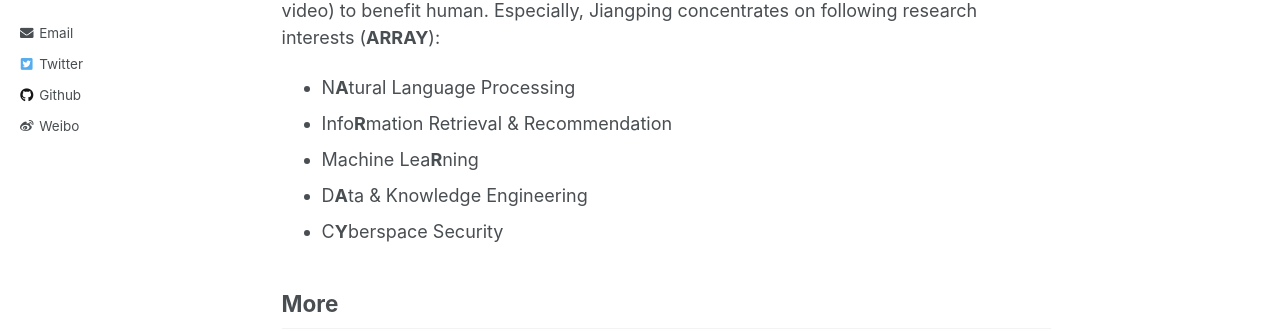
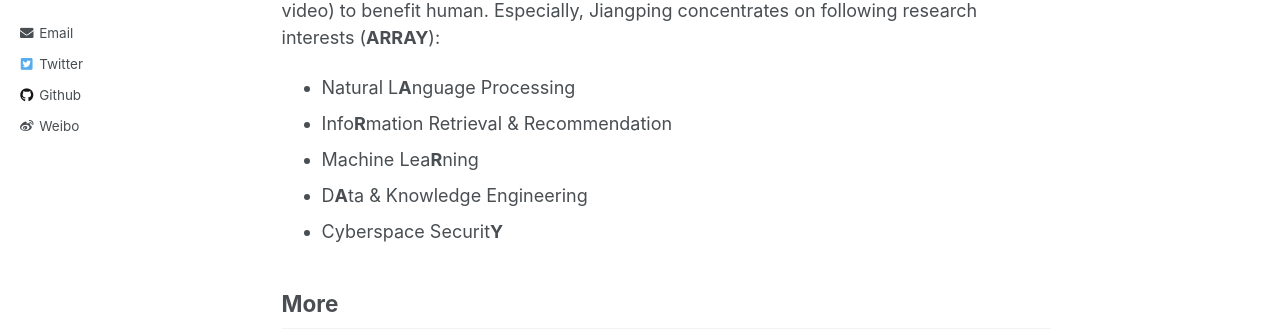
Before and after one commit to h-jp/h-jp.github.io, a Jekyll site: the page built from _pages/about.md, in a window 1280 px wide and 956 px high. Shown: the part 376-707 px from the top of the window. Built offline with Jekyll 4.4.1, drawn with Linux system fonts in a browser that asks for light colours.

Commit message:
initial commit

```diff
--- a/_pages/about.md
+++ b/_pages/about.md
@@ -11,11 +11,11 @@ redirect_from:
 Jiangping Huang is currently a postdoctoral research fellow working with Prof. [Gao Cong](https://personal.ntu.edu.sg/gaocong/) at [Singtel Cognitive and Artificial Intelligence Lab for Enterprises (SCALE@NTU)](https://www.ntu.edu.sg/scale). Prior to that, he is an assistant professor at [Chongqing University of Posts and Telecommunications (CQUPT)](https://www.cqupt.edu.cn/). Furthermore, Jiangping received his Ph.D. degree in computer science from [Wuhan University](https://www.whu.edu.cn/) in Dec 2017, supervised by Prof. [Donghong Ji](https://cse.whu.edu.cn/info/1258/3290.htm).
 
 Jiangping's research focuses on developing innovative artificial intelligence technologies that can effectively and efficiently utilize user-generated data (including texts, speech and video) to benefit human. Especially, Jiangping concentrates on following research interests (**ARRAY**):
-+ N**A**tural Language Processing
++ Natural L**A**nguage Processing
 + Info**R**mation Retrieval & Recommendation
 + Machine Lea**R**ning
 + D**A**ta & Knowledge Engineering
-+ C**Y**berspace Security
++ Cyberspace Securit**Y**
 
 <!-- A data-driven personal website
 ======
```
